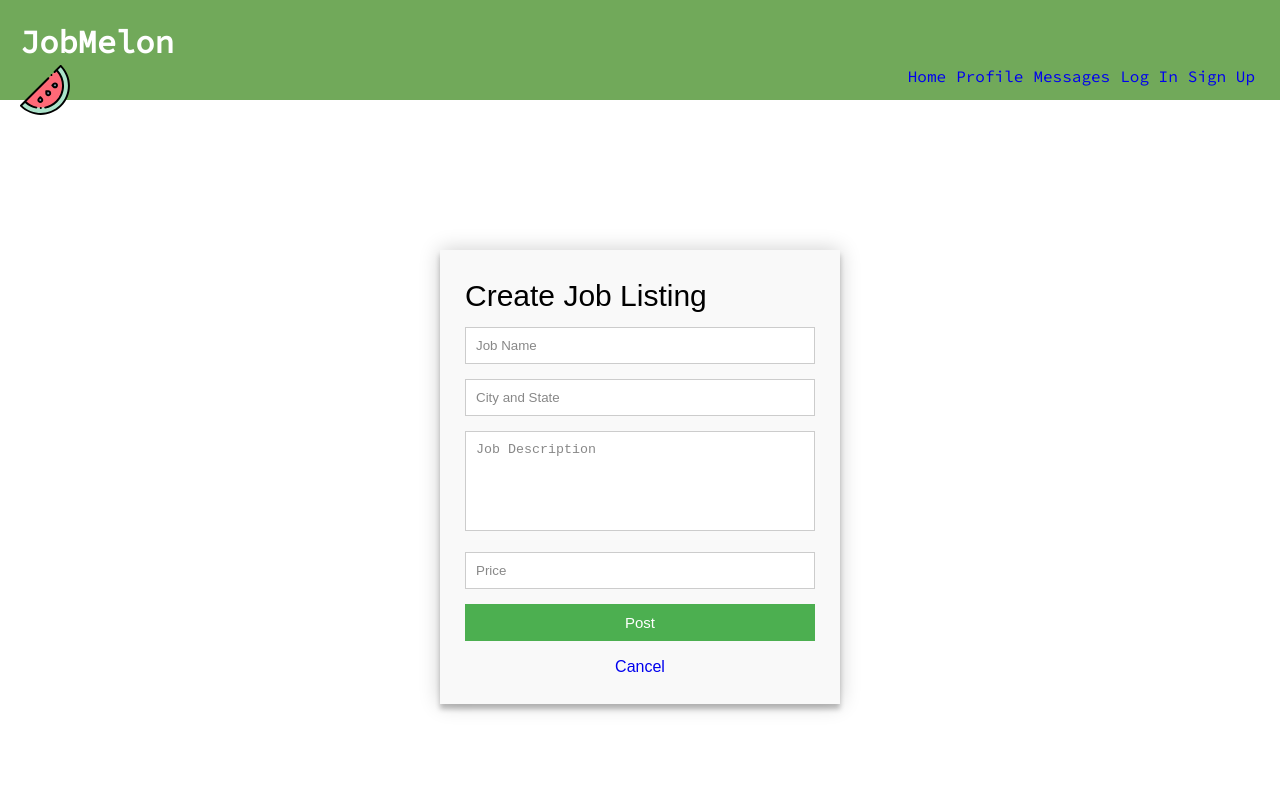
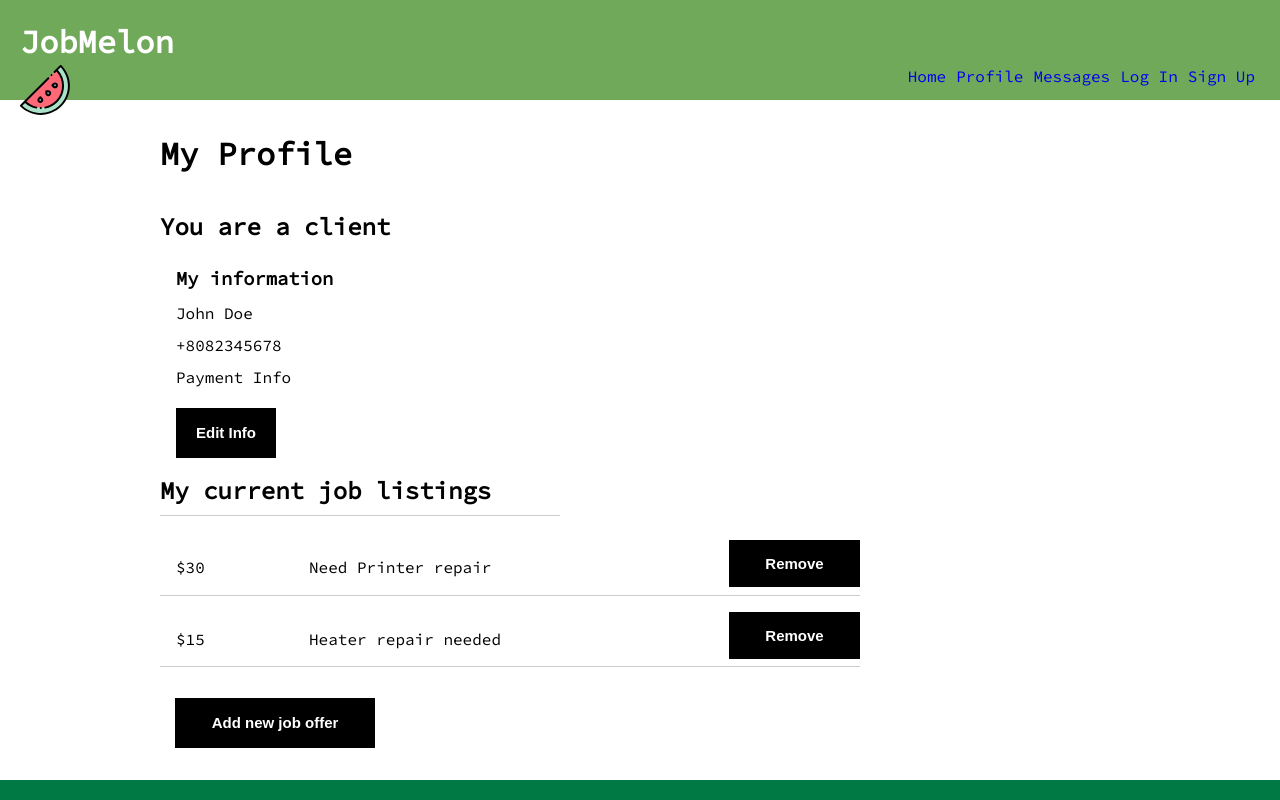
Before and after one commit to uh-watermelons/JobMelon, a React (Create React App) app in the folder client/: page / in a window 1280 px wide. Shown: the top 800 px of the page. Built offline with nearby package versions, Linux system fonts and the light colour scheme.

Commit message:
Created Profile Page

```diff
--- a/client/src/App.css
+++ b/client/src/App.css
@@ -9,7 +9,7 @@
 }
 
 body {
-	font-family: Arial, Helvetica, sans-serif;
+	font-family: 'Source Code Pro', monospace;
 	line-height: 1.4;
 }
 
@@ -212,17 +212,10 @@ a {
 	padding: 20px;
 	min-width: 100%;
 	font-size: 20px;
+	border: none;
 
 }
 
 .listing-contact > .contact-btn:hover {
 	background: #FFBBB4;
 }
-
-
-
-/*
-
-	Create Job Posting Page Styling
-
-*/
--- a/client/src/App.js
+++ b/client/src/App.js
@@ -4,11 +4,14 @@ import Footer from './components/Footer';
 import HomePage from './components/pages/home_page/HomePage';
 import JobListingDetailed from './components/pages/job_listing_detailed_page/JobListingDetailed';
 import CreateJobListing from './components/pages/create_job_listing_page/CreateJobListing';
+import Profile from './components/pages/profile_page/Profile';
 import './App.css';
 
 
 /* Import for dummy data */
-import { defaultData as jobs } from './temp/defaultData';
+import { listings as jobs } from './data/listings';
+import { users } from './data/users';
+
 
 class App extends Component {
 
@@ -37,8 +40,14 @@ class App extends Component {
       </div>
       ;
 
+    const profilePage =
+      <div>
+      <Profile user={ users[0] }/>
+      </div>
+
     return (
       <div className="App">
+      {profilePage}
       {createJobListingPage}
       {homePage}
       {listingPage}
--- /dev/null
+++ b/client/src/components/pages/profile_page/Profile.css
@@ -0,0 +1,94 @@
+.profile-layout {
+	font-family: 'Source Code Pro', monospace;
+	margin: 2em 0 2em 10em;
+}
+
+.profile-layout > * {
+	border-bottom:
+		solid
+		#CCC
+		1px;
+}
+
+.header {
+	border: none;
+	width: 300px;
+	padding-bottom: 0.3em;
+
+}
+
+.role {
+	border: none;
+	padding-top: 1em;
+}
+
+.information {
+	border: none;
+	padding: 1em;
+}
+
+.information > * {
+	line-height: 2em;
+}
+
+.btn {
+	border: none;
+	width: 100px;
+	height: 50px;
+ 	font-weight: 600;
+	font-size: 15px;
+	text-align: center;
+ 	color: #FFF;
+ 	transition: all 0.2s;
+ 	/* background: #F35588; */
+ 	background: black;
+ 	margin-top: 1em;
+}
+
+.btn:hover {
+	background: #FFBBB4;
+}
+
+.btn.create {
+	width: 200px;
+	height: 50px;
+	margin-left: 1em;
+}
+
+.listings-header {
+	width: 400px;
+	padding-bottom: 0.3em;
+	margin-bottom: 1em;
+	border: none;
+	border-bottom:
+		solid
+		#CCC
+		1px;
+}
+
+.profile-listing {
+	width: 700px;
+	margin: 0;
+	margin-bottom: 1em;
+	display: flex;
+	justify-content: flex-start;
+}
+
+.profile-listing > * {
+
+}
+
+.profile-listing > .profile-listing-price {
+	flex: 1;
+	padding: 1em;
+}
+.profile-listing > .profile-listing-name {
+	flex: 4;
+	padding: 1em;
+}
+.btn.delete {
+	flex: 1;
+	height: 100%;
+	padding: 1em;
+	margin: 0;
+}
--- /dev/null
+++ b/client/src/components/pages/profile_page/Profile.js
@@ -0,0 +1,72 @@
+import React, { Component } from 'react';
+import Header from '../../Header';
+import Footer from '../../Footer';
+import './Profile.css';
+
+class Profile extends Component {
+  /* Data:
+      User
+  */
+  state = {
+  }
+
+  render() {
+    const { user } = this.props;
+    console.log(user.listings);
+    return (
+      <div className="Profile">
+        <Header />
+        <div className="profile-layout">
+          <h1 className="header">My Profile</h1>
+          <ProfileRole role={ user.role } />
+          <ProfileInformation name={ user.name } number={ user.number }/>
+          <h2 className="listings-header">My current job listings</h2>
+          <CurrentListings listings={ user.listings }/>
+          <button className="btn create">Add new job offer</button>
+        </div>
+        <Footer />
+      </div>
+      );
+  }
+}
+
+function ProfileRole(props) {
+  return <h2 className="role">You are a { props.role }</h2>
+}
+
+function ProfileInformation(props) {
+  // TODO: Format phone number
+  // TODO: Payment info
+  return (
+  <div className="information">
+  <h3>My information</h3>
+  <p>{ props.name }</p>
+  <p>{ props.number }</p>
+  <p>Payment Info</p>
+  <button className="btn edit">Edit Info</button>
+  </div>
+  );
+
+}
+
+function CurrentListings(props) {
+  const { listings } = props; //
+  return listings
+    .map
+    (listing =>
+      <Listing price={listing.price} jobName={listing.jobName}/>
+      );
+}
+
+function Listing(props) {
+  return (
+    <div className="profile-listing">
+      <p className="profile-listing-price">${props.price}</p>
+      <p className="profile-listing-name">{props.jobName}</p>
+      <button className="btn delete">Remove</button>
+    </div>
+    );
+}
+
+
+export default Profile;
--- a/client/src/temp/defaultData.js
+++ b/client/src/data/listings.js
@@ -1,5 +1,5 @@
 /* Array of Job Listings for testing purposes */
- export const defaultData = [
+ export const listings = [
     {
       "price": 20.5,
       "jobName": "Lawn Mowing",
--- /dev/null
+++ b/client/src/data/users.js
@@ -0,0 +1,20 @@
+/* Array of users for testing purposes
+	Note: Doesn't include payment information
+*/
+export const users = [
+	{
+		"role": "client",
+		"name": "John Doe",
+		"number": "+8082345678",
+		"listings": [
+			{
+				"price": 30,
+				"jobName": "Need Printer repair"
+			},
+			{
+				"price": 15,
+				"jobName": "Heater repair needed"
+			}
+		]
+	}
+];
```
Also changed, not shown: client/src/images/user.png (added), 1 other file (tests, documents, lock files or other folders).
